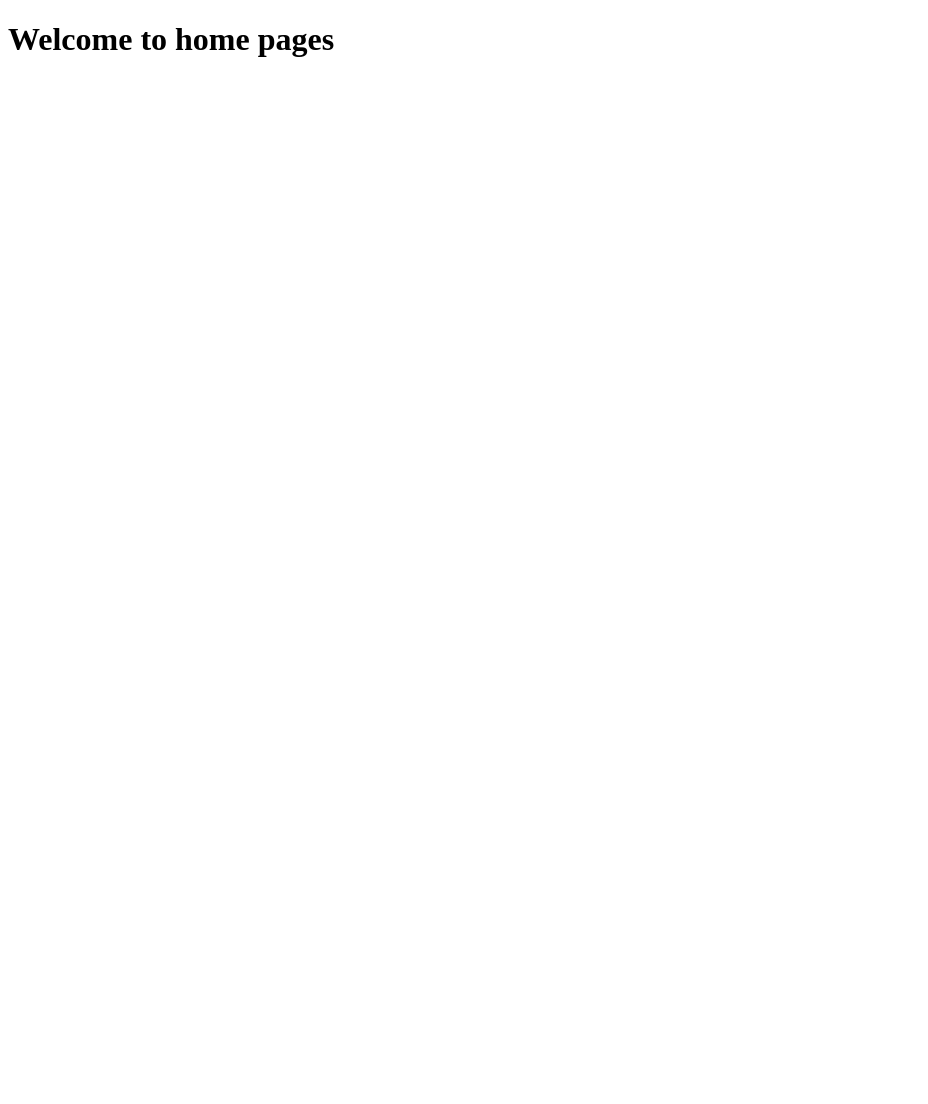
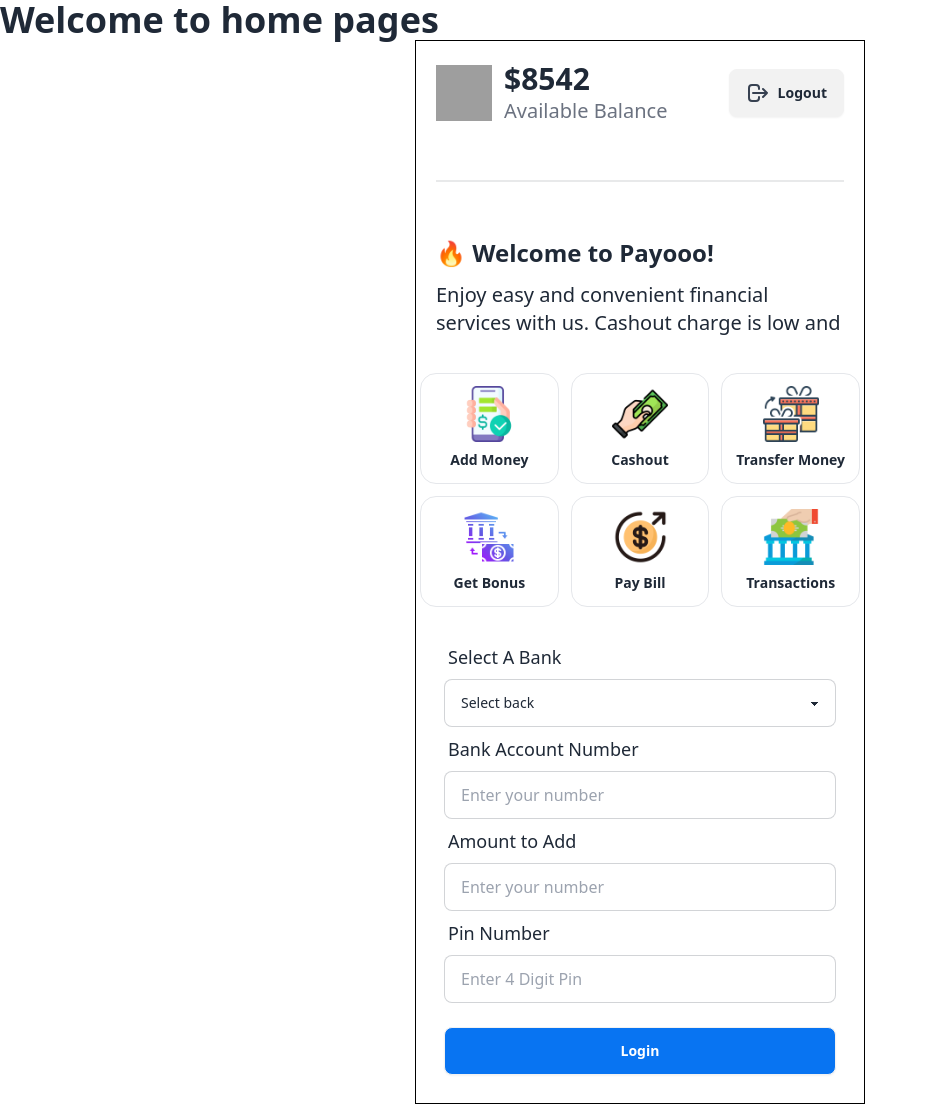
Before and after one commit to Rifatinfo/Payoo-MFS, a plain HTML site: page home.html in a window 1280 px wide. Shown: the whole page, without its empty margins (0-928 px from the left). Before the commit the page ends 800 px from the top, so only its background shows below. Drawn offline with nearby package versions, Linux system fonts and the light colour scheme; grey boxes are pictures that could not be loaded.

Commit message:
added a home page

```diff
--- a/home.html
+++ b/home.html
@@ -1,11 +1,115 @@
 <!DOCTYPE html>
 <html lang="en">
+
 <head>
     <meta charset="UTF-8">
     <meta name="viewport" content="width=device-width, initial-scale=1.0">
     <title>Payoo Home Page</title>
+    <link href="https://cdn.jsdelivr.net/npm/daisyui@4.12.14/dist/full.min.css" rel="stylesheet" type="text/css" />
+    <script src="https://cdn.tailwindcss.com"></script>
 </head>
+
 <body>
-    <h1>Welcome to home pages</h1>
+    <h1 class="text-4xl font-bold">Welcome to home pages</h1>
+    <main class="flex justify-center">
+        <section class="w-[450px] border border-black min-h-screen">
+            <div class="flex justify-between items-center p-5">
+                <div class="flex gap-3 items-center">
+                    <div>
+                        <img class="w-14 h-14" src="img/green_eco_loop_leaf_check_mark.jpg" alt="">
+                    </div>
+                    <div>
+                        <p class="text-3xl font-bold">$<span>8542</span></p>
+                        <p class="text-xl text-gray-500">Available Balance</p>
+                    </div>
+                </div>
+                <div>
+                    <button class="btn">
+                        <?xml version="1.0" ?><svg fill="none" height="24" viewBox="0 0 24 24" width="24"
+                            xmlns="http://www.w3.org/2000/svg">
+                            <path
+                                d="M17 16L21 12M21 12L17 8M21 12L7 12M13 16V17C13 18.6569 11.6569 20 10 20H6C4.34315 20 3 18.6569 3 17V7C3 5.34315 4.34315 4 6 4H10C11.6569 4 13 5.34315 13 7V8"
+                                stroke="#374151" stroke-linecap="round" stroke-linejoin="round" stroke-width="2" />
+                        </svg>
+                        Logout
+                    </button>
+                </div>
+            </div>
+            <div class="divider p-5"></div>
+            <div class="space-y-3 p-5">
+                <h1 class="text-2xl font-bold">🔥 Welcome to Payooo!</h1>
+                <p class="text-xl">Enjoy easy and convenient financial services with us. Cashout charge is low and </p>
+            </div>
+
+            <div class="mt-4">
+                <!-- icon cart -->
+                <div class="grid grid-cols-3 gap-3 px-1">
+                    <div class="border rounded-2xl text-center p-3">
+                        <img class="w-14 h-14 mx-auto " src="img/transation (1).png" alt="">
+                        <button class="text-sm font-semibold mt-2">Add Money</button>
+                    </div>
+                    <div class="border rounded-2xl text-center p-3">
+                        <img class="w-14 h-14 mx-auto " src="img/transation (2).png" alt="">
+                        <button class="text-sm font-semibold mt-2">Cashout</button>
+                    </div>
+                    <div class="border rounded-2xl text-center p-3">
+                        <img class="w-14 h-14 mx-auto " src="img/transation (3).png" alt="">
+                        <button class="text-sm font-semibold mt-2">Transfer Money</button>
+                    </div>
+                    <div class="border rounded-2xl text-center p-3">
+                        <img class="w-14 h-14 mx-auto " src="img/transation (4).png" alt="">
+                        <button class="text-sm font-semibold mt-2">Get Bonus</button>
+                    </div>
+                    <div class="border rounded-2xl text-center p-3">
+                        <img class="w-14 h-14 mx-auto " src="img/transation (5).png" alt="">
+                        <button class="text-sm font-semibold mt-2">Pay Bill</button>
+                    </div>
+                    <div class="border rounded-2xl text-center p-3">
+                        <img class="w-14 h-14 mx-auto " src="img/transation (6).png" alt="">
+                        <button class="text-sm font-semibold mt-2">Transactions</button>
+                    </div>
+                </div>
+
+                <!-- addMoney   -->
+                <form class="w-full text-center p-5">
+                    <div class="bg-white rounded-2xl p-2">
+                        <label class="label">
+                            <span class="label-text  text-lg font-medium">Select A Bank</span>
+                        </label>
+                        <select class="select select-bordered w-full max-w-lg">
+                            <option disabled selected class="input">Select back</option>
+                            <option>Islamic Bank</option>
+                            <option>AB Bank</option>
+                          </select>
+                        <div class="form-control">
+                            <label class="label">
+                                <span class="label-text  text-lg font-medium">Bank Account Number</span>
+                            </label>
+                            <input id="phone-number" type="text" placeholder="Enter your number"
+                                class="input input-bordered" required />
+                        </div>
+                        <div class="form-control">
+                            <label class="label">
+                                <span class="label-text  text-lg font-medium">Amount to Add</span>
+                            </label>
+                            <input id="phone-number" type="text" placeholder="Enter your number"
+                                class="input input-bordered" required />
+                        </div>
+                        <div class="form-control">
+                            <label class="label">
+                                <span class="label-text  text-lg font-medium">Pin Number</span>
+                            </label>
+                            <input id="pin-number" type="password" placeholder="Enter 4 Digit Pin"
+                                class="input input-bordered" required autocomplete="off" />
+                        </div>
+                        <div class="form-control mt-6">
+                            <button id="btn-login" class="btn bg-[#0874F2] text-white">Login</button>
+                        </div>
+                    </div>
+                </form>
+            </div>
+        </section>
+    </main>
 </body>
+
 </html>
```
Also changed, not shown: img/7124045_logout_icon.svg (added), img/payoo.png (renamed from payoo.png), img/transation (1).png (added), img/transation (2).png (added), img/transation (3).png (added), img/transation (4).png (added), img/transation (5).png (added), img/transation (6).png (added), js/home.js (added), 1 other file.
